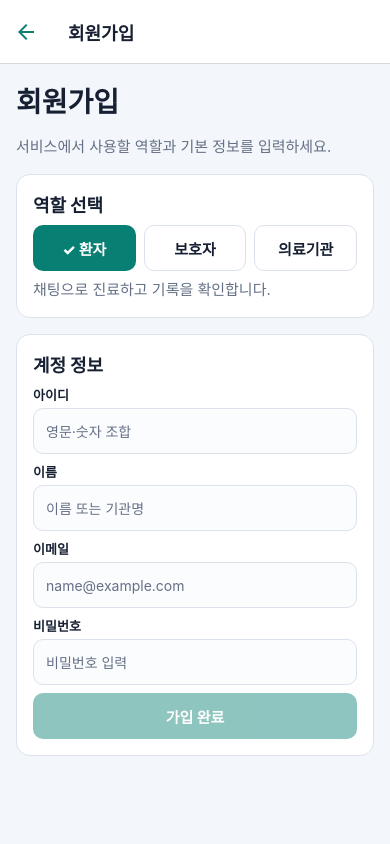
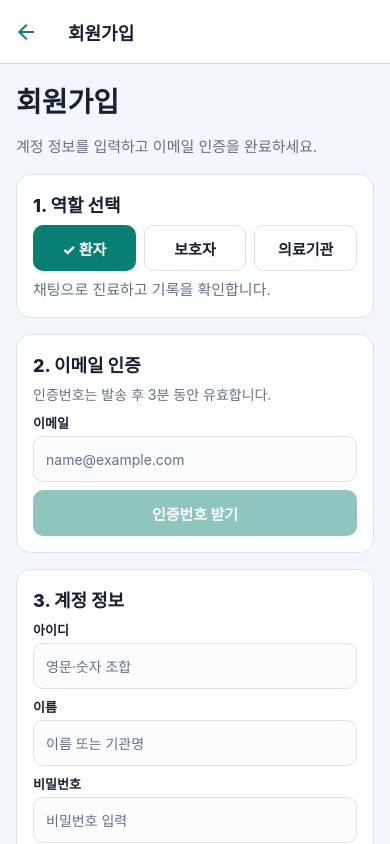
Before and after one commit to fourdushes/frontend, a React Native app: screen /Signup in a window 390 px wide. Built offline with nearby package versions, Linux system fonts and the light colour scheme; no server answers.

Commit message:
Add signup email verification

```diff
--- a/src/api/teamApi.ts
+++ b/src/api/teamApi.ts
@@ -20,6 +20,14 @@ async function data<T>(promise: Promise<{ data: ApiResult<T> }>) {
   return response.data.data;
 }
 
+async function checkedData<T>(promise: Promise<{ data: ApiResult<T> }>) {
+  const response = await promise;
+  if (response.data.status !== '200') {
+    throw new Error(response.data.message || '요청을 처리하지 못했습니다.');
+  }
+  return response.data.data;
+}
+
 export const teamApi = {
   health: async () => {
     const response = await apiClient.get('/api/health');
@@ -36,6 +44,17 @@ export const teamApi = {
     password: string;
     userType: UserType;
   }) => data<string>(apiClient.post('/api/users/join', input)),
+
+  sendEmailCode: (email: string) =>
+    checkedData<null>(apiClient.post('/api/mail/send', { email })),
+
+  checkEmailCode: (email: string, checkNumber: string) =>
+    checkedData<null>(
+      apiClient.post('/api/mail/check', {
+        email,
+        checkNumber,
+      }),
+    ),
 
   searchWard: (wardUserId: string, page = 0) =>
     data<WardSearchResponse>(
--- a/src/screens/SignupScreen.tsx
+++ b/src/screens/SignupScreen.tsx
@@ -1,5 +1,5 @@
 import { NativeStackScreenProps } from '@react-navigation/native-stack';
-import { useState } from 'react';
+import { useEffect, useState } from 'react';
 import { Text, View } from 'react-native';
 
 import { teamApi } from '../api/teamApi';
@@ -22,15 +22,61 @@ export function SignupScreen({ navigation }: Props) {
   const [name, setName] = useState('');
   const [email, setEmail] = useState('');
   const [password, setPassword] = useState('');
+  const [checkNumber, setCheckNumber] = useState('');
   const [userType, setUserType] = useState<UserType>('WARD');
+  const [emailSent, setEmailSent] = useState(false);
+  const [emailVerified, setEmailVerified] = useState(false);
+  const [secondsLeft, setSecondsLeft] = useState(0);
   const [created, setCreated] = useState(false);
+  const [message, setMessage] = useState<string | null>(null);
+  const normalizedEmail = email.trim().toLowerCase();
+  const validEmail = /^[^\s@]+@[^\s@]+\.[^\s@]+$/.test(normalizedEmail);
+
+  useEffect(() => {
+    if (!emailSent || emailVerified || secondsLeft <= 0) return;
+    const timer = setInterval(() => {
+      setSecondsLeft((value) => Math.max(0, value - 1));
+    }, 1000);
+    return () => clearInterval(timer);
+  }, [emailSent, emailVerified, secondsLeft]);
+
+  function changeEmail(value: string) {
+    setEmail(value);
+    setEmailSent(false);
+    setEmailVerified(false);
+    setCheckNumber('');
+    setSecondsLeft(0);
+    setMessage(null);
+  }
+
+  async function sendCode() {
+    const result = await action.run(() => teamApi.sendEmailCode(normalizedEmail));
+    if (result !== undefined) {
+      setEmailSent(true);
+      setEmailVerified(false);
+      setSecondsLeft(180);
+      setMessage('인증번호를 발송했습니다. 메일함과 스팸함을 확인하세요.');
+    }
+  }
+
+  async function verifyCode() {
+    const result = await action.run(() =>
+      teamApi.checkEmailCode(normalizedEmail, checkNumber.trim()),
+    );
+    if (result !== undefined) {
+      setEmailVerified(true);
+      setSecondsLeft(0);
+      setMessage('이메일 인증이 완료되었습니다.');
+    }
+  }
 
   async function signup() {
+    if (!emailVerified) return;
     const result = await action.run(() =>
       teamApi.join({
         id: id.trim(),
         name: name.trim(),
-        email: email.trim(),
+        email: normalizedEmail,
         password,
         userType,
       }),
@@ -41,8 +87,11 @@ export function SignupScreen({ navigation }: Props) {
   return (
     <Screen>
       <Text style={uiStyles.pageTitle}>회원가입</Text>
-      <Text style={uiStyles.subtitle}>서비스에서 사용할 역할과 기본 정보를 입력하세요.</Text>
-      <Section title="역할 선택">
+      <Text style={uiStyles.subtitle}>
+        계정 정보를 입력하고 이메일 인증을 완료하세요.
+      </Text>
+
+      <Section title="1. 역할 선택">
         <View style={uiStyles.row}>
           {roles.map((role) => (
             <View key={role.value} style={uiStyles.flex}>
@@ -58,16 +107,46 @@ export function SignupScreen({ navigation }: Props) {
           {roles.find((role) => role.value === userType)?.description}
         </Text>
       </Section>
-      <Section title="계정 정보">
-        <Field label="아이디" value={id} onChangeText={setId} placeholder="영문·숫자 조합" />
-        <Field label="이름" value={name} onChangeText={setName} placeholder="이름 또는 기관명" />
+
+      <Section title="2. 이메일 인증" description="인증번호는 발송 후 3분 동안 유효합니다.">
         <Field
           label="이메일"
           value={email}
-          onChangeText={setEmail}
+          onChangeText={changeEmail}
           keyboardType="email-address"
           placeholder="name@example.com"
+          editable={!emailVerified}
         />
+        <Button
+          title={emailSent ? '인증번호 다시 받기' : '인증번호 받기'}
+          tone={emailSent ? 'secondary' : 'primary'}
+          onPress={sendCode}
+          disabled={action.loading || !validEmail || emailVerified}
+        />
+        {emailSent && !emailVerified ? (
+          <>
+            <Field
+              label={`인증번호${secondsLeft > 0 ? ` · ${formatTime(secondsLeft)}` : ' · 만료됨'}`}
+              value={checkNumber}
+              onChangeText={(value) => setCheckNumber(value.replace(/\D/g, '').slice(0, 6))}
+              keyboardType="number-pad"
+              placeholder="6자리 숫자"
+              maxLength={6}
+            />
+            <Button
+              title="인증번호 확인"
+              onPress={verifyCode}
+              disabled={action.loading || checkNumber.length !== 6 || secondsLeft <= 0}
+            />
+          </>
+        ) : null}
+        {message ? <Notice>{message}</Notice> : null}
+        {emailVerified ? <Text style={uiStyles.badge}>✓ 이메일 인증 완료</Text> : null}
+      </Section>
+
+      <Section title="3. 계정 정보">
+        <Field label="아이디" value={id} onChangeText={setId} placeholder="영문·숫자 조합" />
+        <Field label="이름" value={name} onChangeText={setName} placeholder="이름 또는 기관명" />
         <Field
           label="비밀번호"
           value={password}
@@ -83,13 +162,13 @@ export function SignupScreen({ navigation }: Props) {
           </>
         ) : (
           <Button
-            title={action.loading ? '가입 중...' : '가입 완료'}
+            title={action.loading ? '처리 중...' : '가입 완료'}
             onPress={signup}
             disabled={
               action.loading ||
+              !emailVerified ||
               !id.trim() ||
               !name.trim() ||
-              !email.trim() ||
               !password
             }
           />
@@ -98,3 +177,9 @@ export function SignupScreen({ navigation }: Props) {
     </Screen>
   );
 }
+
+function formatTime(totalSeconds: number) {
+  const minutes = Math.floor(totalSeconds / 60);
+  const seconds = totalSeconds % 60;
+  return `${minutes}:${String(seconds).padStart(2, '0')}`;
+}
```
